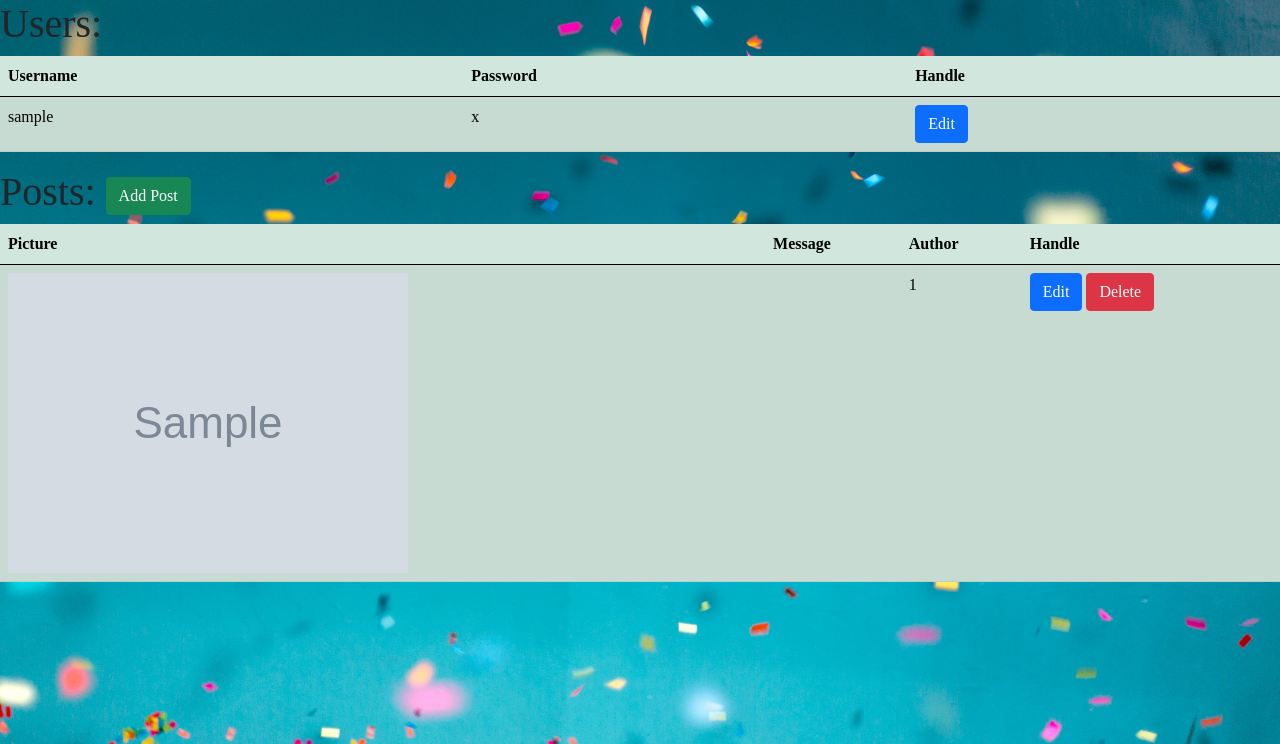
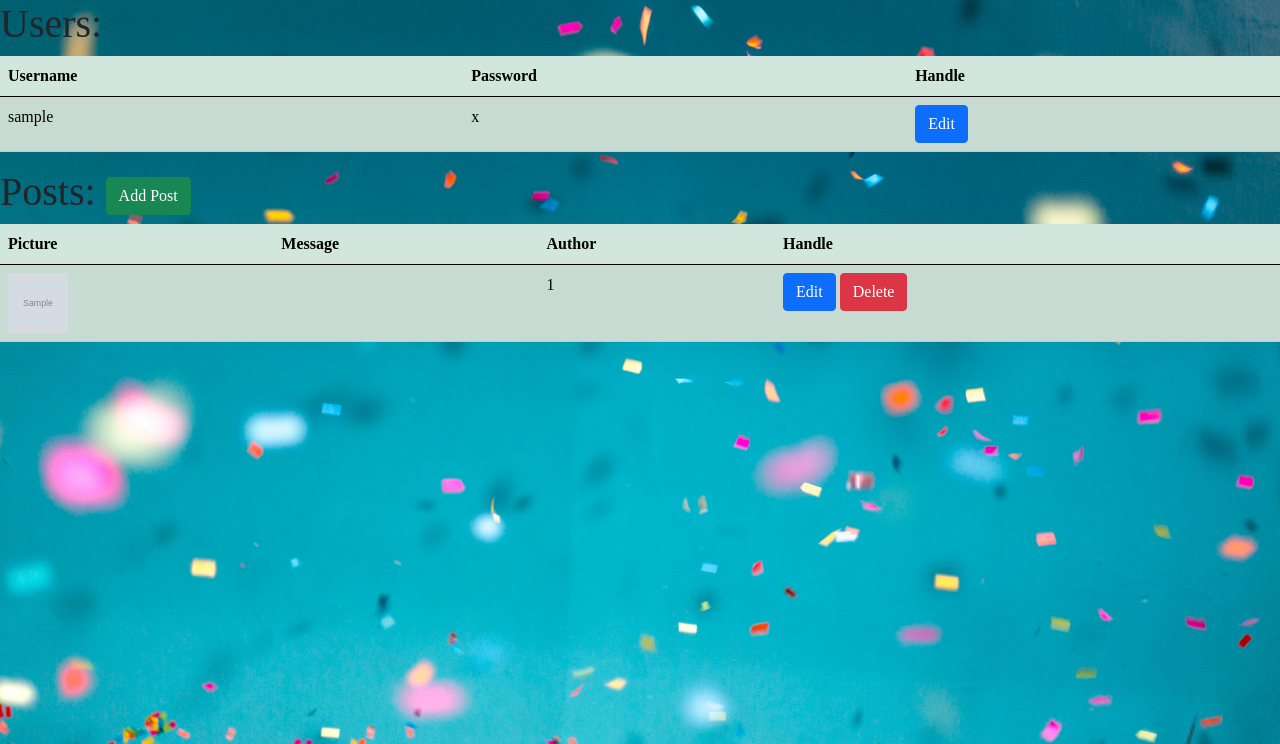
Before and after one commit to reymundvirtus/bd_website, a Flask app: page /admin in a window 1280 px wide. Shown: the part 56-800 px from the top of the page. Run offline with Flask 2, Linux system fonts and the light colour scheme; the visitor is signed in with stand-in values (Sample User, id 1); grey boxes marked "Sample" are stand-in pictures; a database or web service that is not in the repository returns one stand-in record (values such as "Sample title"); some libraries are stand-ins or nearby versions.

Commit message:
Update main.css

```diff
--- a/static/styles/main.css
+++ b/static/styles/main.css
@@ -250,3 +250,8 @@ body .pic-small:hover {
   transform: scale(1.1);
   transition: 1s;
 }
+
+body .pic-admin {
+  height: 60px;
+  width: 60px;
+}
```
